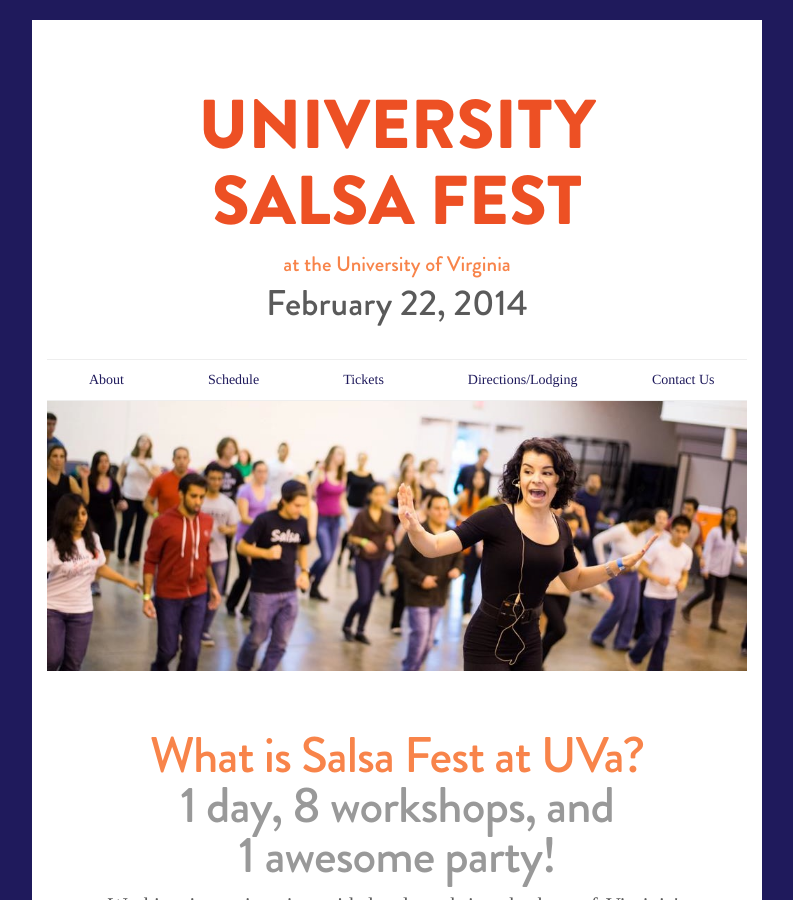
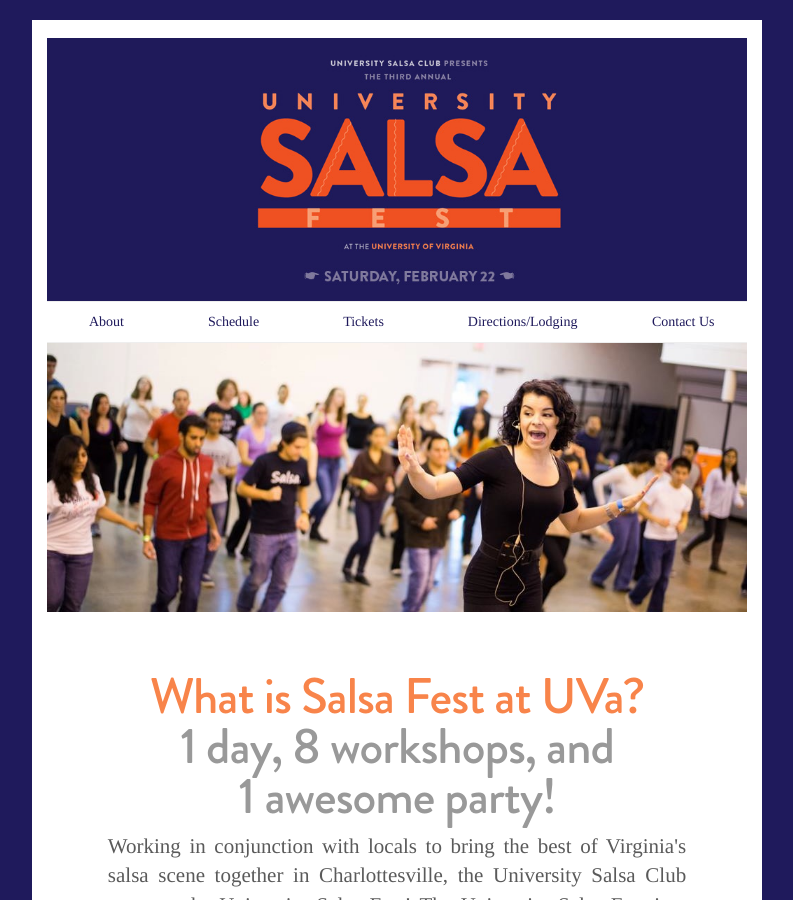
Before and after one commit to swoloszynski/universitysalsafest, a Jekyll site: the page bootstrap-3.0.3/examples/jumbotron-narrow/index.html, which Jekyll copies as it is, in a window 1280 px wide and 900 px high. Shown: the whole window, without its empty margins (243-1036 px from the left). Built offline with Jekyll 4.4.1, drawn with Linux system fonts in a browser that asks for light colours; Markdown is read by kramdown in place of the engine named in the settings.

Commit message:
Changed title to banner pdf

```diff
--- a/bootstrap-3.0.3/examples/jumbotron-narrow/index.html
+++ b/bootstrap-3.0.3/examples/jumbotron-narrow/index.html
@@ -30,12 +30,14 @@
 
     <div class="container" id="big-container">
       <a id="top"></a>
-      <div class="jumbotron">
+      <div class="container row">
+        <img src="banner.jpg" class="img-responsive img-custom">
+      </div>
+      <!-- <div class="jumbotron">
         <h2><span class="larger custom-font-brandon-black dark-orange">UNIVERSITY</span> <span class="title custom-font-brandon-black dark-orange">SALSA FEST</span></h2>
         <p class="lead custom-font-brandon biggish light-orange">at the University of Virginia</p>
         <p class="lead custom-font-brandon large">February 22, 2014</p>
-        <!-- <p><a class="btn btn-lg btn-success" href="#" role="button">Get tickets!</a></p> -->
-      </div>
+      </div> -->
 
       <div>
         <ul class="nav nav-pills pills-custom nav-justified pull-right header-lines">
```
Also changed, not shown: bootstrap-3.0.3/examples/jumbotron-narrow/banner.jpg (added).
